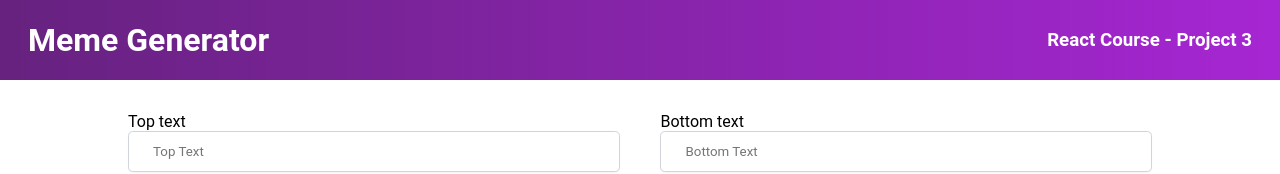
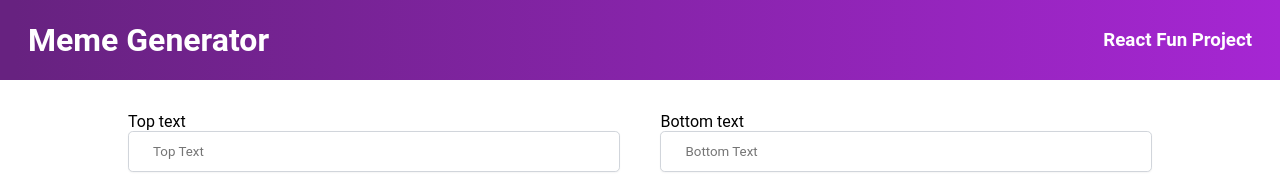
Before and after one commit to Underground-Learning-Club/react-meme-generator, a React (Vite) app: page / in a window 1280 px wide. Shown: the top 174 px of the page. Built offline with nearby package versions, Linux system fonts and the light colour scheme.

Commit message:
change header h3

```diff
--- a/src/components/Header.jsx
+++ b/src/components/Header.jsx
@@ -7,7 +7,7 @@ const Header = () => {
         <div className="logo-wrapper">
           <h1 className="logo-text">Meme Generator</h1>
         </div>
-        <h3>React Course - Project 3</h3>
+        <h3>React Fun Project</h3>
       </header>
     </>
   )
```
